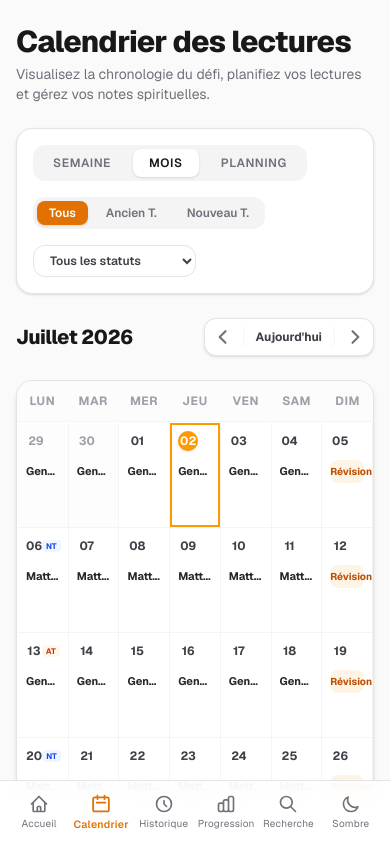
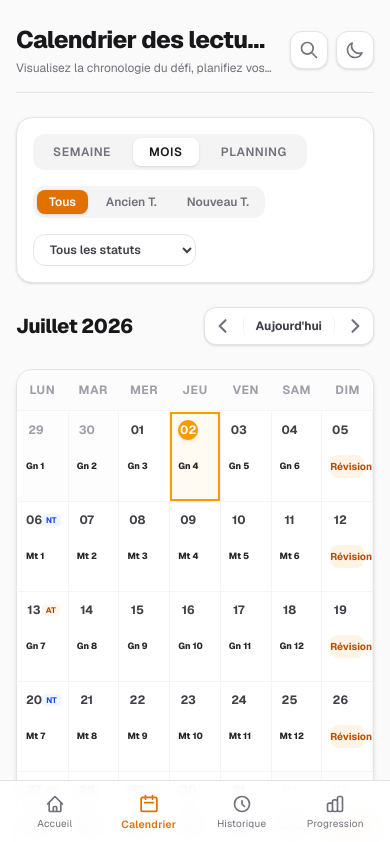
Before and after one commit to digitechproject/bibleplan, a Next.js app: page /calendar in a window 390 px wide. Shown: the top 842 px of the page. Built offline with nearby package versions, Linux system fonts and the light colour scheme.

Commit message:
style: optimize mobile navigation, page headers and calendar mobile UX

```diff
--- a/src/app/calendar/page.tsx
+++ b/src/app/calendar/page.tsx
@@ -2,18 +2,15 @@
 
 import React, { Suspense } from 'react';
 import CalendarView from '@/components/CalendarView';
+import PageHeader from '@/components/PageHeader';
 
 export default function CalendarPage() {
   return (
     <div className="space-y-6">
-      <div>
-        <h1 className="text-3xl font-extrabold text-zinc-900 dark:text-zinc-50 tracking-tight">
-          Calendrier des lectures
-        </h1>
-        <p className="text-sm text-zinc-500 dark:text-zinc-400 mt-1">
-          Visualisez la chronologie du défi, planifiez vos lectures et gérez vos notes spirituelles.
-        </p>
-      </div>
+      <PageHeader
+        title="Calendrier des lectures"
+        subtitle="Visualisez la chronologie du défi, planifiez vos lectures et gérez vos notes spirituelles."
+      />
 
       <Suspense fallback={
         <div className="space-y-6 animate-pulse">
--- a/src/app/history/page.tsx
+++ b/src/app/history/page.tsx
@@ -5,6 +5,7 @@ import { useReadingPlan } from '@/hooks/useReadingPlan';
 import { START_DATE_STR, formatHumanDate, formatHumanMonth } from '@/utils/dateUtils';
 import { BIBLE_BOOKS } from '@/data/bibleData';
 import NoteModal from '@/components/NoteModal';
+import PageHeader from '@/components/PageHeader';
 
 export default function HistoryPage() {
   const { getDaysForPeriod, todayStr, toggleRead, getDayNote, isMounted } = useReadingPlan();
@@ -86,14 +87,10 @@ export default function HistoryPage() {
 
   return (
     <div className="space-y-6 pb-12">
-      <div>
-        <h1 className="text-3xl font-extrabold text-zinc-900 dark:text-zinc-50 tracking-tight">
-          Historique des lectures
-        </h1>
-        <p className="text-sm text-zinc-500 dark:text-zinc-400 mt-1">
-          Consultez et gérez vos lectures et notes passées depuis le début du défi.
-        </p>
-      </div>
+      <PageHeader
+        title="Historique des lectures"
+        subtitle="Consultez et gérez vos lectures et notes passées depuis le début du défi."
+      />
 
       {/* Zone de filtres */}
       <div className="bg-white dark:bg-zinc-900 border border-zinc-200 dark:border-zinc-800 p-5 rounded-2xl shadow-sm space-y-4">
--- a/src/app/page.tsx
+++ b/src/app/page.tsx
@@ -5,6 +5,7 @@ import Link from 'next/link';
 import { useReadingPlan } from '@/hooks/useReadingPlan';
 import TodayCard from '@/components/TodayCard';
 import ProgressSummary from '@/components/ProgressSummary';
+import PageHeader from '@/components/PageHeader';
 import { addDays, formatDate, formatHumanDate } from '@/utils/dateUtils';
 
 export default function Home() {
@@ -31,27 +32,7 @@ export default function Home() {
   return (
     <div className="space-y-8 pb-10">
       {/* En-tête de bienvenue */}
-      <div className="flex flex-col sm:flex-row sm:items-center sm:justify-between gap-4">
-        <div>
-          <h1 className="text-3xl font-extrabold text-zinc-900 dark:text-zinc-50 tracking-tight">
-            Bonjour
-          </h1>
-          <p className="text-sm text-zinc-500 dark:text-zinc-400 mt-1">
-            Prêt pour votre lecture quotidienne ?
-          </p>
-        </div>
-
-        {/* Accès direct au calendrier */}
-        <Link
-          href="/calendar"
-          className="inline-flex items-center gap-2 px-5 py-2.5 rounded-xl bg-amber-500/10 hover:bg-amber-500/20 text-amber-700 dark:text-amber-400 font-semibold text-sm border border-amber-500/20 transition-all duration-200 self-start sm:self-auto"
-        >
-          <svg className="w-5 h-5" fill="none" viewBox="0 0 24 24" stroke="currentColor" strokeWidth={2}>
-            <path strokeLinecap="round" strokeLinejoin="round" d="M8 7V3m8 4V3m-9 8h10M5 21h14a2 2 0 002-2V7a2 2 0 00-2-2H5a2 2 0 00-2 2v12a2 2 0 002 2z" />
-          </svg>
-          Voir le calendrier complet
-        </Link>
-      </div>
+      <PageHeader title="Bonjour" subtitle="Prêt pour votre lecture quotidienne ?" />
 
       {/* Grid principal */}
       <div className="grid grid-cols-1 lg:grid-cols-3 gap-8">
--- a/src/app/progress/page.tsx
+++ b/src/app/progress/page.tsx
@@ -3,6 +3,7 @@
 import React, { useState, useMemo } from 'react';
 import { useReadingPlan } from '@/hooks/useReadingPlan';
 import { BIBLE_BOOKS } from '@/data/bibleData';
+import PageHeader from '@/components/PageHeader';
 
 export default function ProgressPage() {
   const { readDates, stats, getReadingDay, isMounted } = useReadingPlan();
@@ -81,14 +82,10 @@ export default function ProgressPage() {
 
   return (
     <div className="space-y-8 pb-12">
-      <div>
-        <h1 className="text-3xl font-extrabold text-zinc-900 dark:text-zinc-50 tracking-tight">
-          Progression de lecture
-        </h1>
-        <p className="text-sm text-zinc-500 dark:text-zinc-400 mt-1">
-          Suivez votre avancement livre par livre et observez vos statistiques s'améliorer au fil du temps.
-        </p>
-      </div>
+      <PageHeader
+        title="Progression de lecture"
+        subtitle="Suivez votre avancement livre par livre et observez vos statistiques s'améliorer au fil du temps."
+      />
 
       {/* Cartes de statistiques en haut */}
       <div className="grid grid-cols-1 md:grid-cols-3 gap-6">
--- a/src/app/search/page.tsx
+++ b/src/app/search/page.tsx
@@ -4,6 +4,7 @@ import React, { useState, useMemo } from 'react';
 import { useReadingPlan } from '@/hooks/useReadingPlan';
 import { START_DATE_STR, formatHumanDate, addDays } from '@/utils/dateUtils';
 import NoteModal from '@/components/NoteModal';
+import PageHeader from '@/components/PageHeader';
 
 export default function SearchPage() {
   const { notes, getReadingDay, getDaysForPeriod, isMounted } = useReadingPlan();
@@ -64,14 +65,10 @@ export default function SearchPage() {
 
   return (
     <div className="space-y-6 pb-12">
-      <div>
-        <h1 className="text-3xl font-extrabold text-zinc-900 dark:text-zinc-50 tracking-tight">
-          Recherche globale
-        </h1>
-        <p className="text-sm text-zinc-500 dark:text-zinc-400 mt-1">
-          Recherchez un livre, un chapitre, une note, une date ou une semaine dans tout le planning sur 3 ans.
-        </p>
-      </div>
+      <PageHeader
+        title="Recherche globale"
+        subtitle="Recherchez un livre, un chapitre, une note, une date ou une semaine."
+      />
 
       {/* Barre de recherche */}
       <div className="relative">
--- a/src/components/CalendarView.tsx
+++ b/src/components/CalendarView.tsx
@@ -14,6 +14,7 @@ import {
   formatHumanDate
 } from '../utils/dateUtils';
 import NoteModal from './NoteModal';
+import TodayCard from './TodayCard';
 
 export default function CalendarView() {
   const router = useRouter();
@@ -272,10 +273,15 @@ export default function CalendarView() {
               return (
                 <div
                   key={idx}
-                  className={`min-h-[105px] p-2 flex flex-col justify-between transition-all duration-200 relative group ${
+                  onClick={() => updateUrl({ date: day.date })}
+                  className={`cursor-pointer min-h-[90px] md:min-h-[105px] p-2 flex flex-col justify-between transition-all duration-200 relative group ${
                     !isCurrentMonth ? 'bg-zinc-50/40 dark:bg-zinc-950/20 text-zinc-300 dark:text-zinc-700' : ''
                   } ${
-                    isToday ? 'ring-2 ring-amber-500 ring-inset z-10' : ''
+                    day.date === currentDateStr
+                      ? 'ring-2 ring-amber-500 ring-inset bg-amber-500/5 dark:bg-amber-950/10 z-10'
+                      : isToday
+                      ? 'ring-1 ring-amber-500/50 dark:ring-amber-500/30 ring-inset z-10'
+                      : ''
                   } ${
                     !isMatch ? 'opacity-25' : 'opacity-100'
                   }`}
@@ -309,18 +315,28 @@ export default function CalendarView() {
                         Révision
                       </span>
                     ) : (
-                      <span className="text-[11px] font-bold text-zinc-800 dark:text-zinc-200 truncate" title={day.label}>
-                        {day.label}
-                      </span>
+                      <>
+                        {/* Nom complet sur écran large */}
+                        <span className="hidden sm:inline text-[11px] font-bold text-zinc-800 dark:text-zinc-200 truncate" title={day.label}>
+                          {day.label}
+                        </span>
+                        {/* Abréviation compacte sur mobile */}
+                        <span className="inline sm:hidden text-[9px] font-extrabold text-zinc-800 dark:text-zinc-200 truncate" title={day.label}>
+                          {day.book ? `${day.book.aelfAbbr} ${day.chapter}` : ''}
+                        </span>
+                      </>
                     )}
                   </div>
 
                   {/* Actions de pied de cellule */}
-                  <div className="flex items-center justify-between pt-1 opacity-0 group-hover:opacity-100 focus-within:opacity-100 transition-opacity duration-200">
+                  <div className="hidden sm:flex items-center justify-between pt-1 opacity-0 group-hover:opacity-100 focus-within:opacity-100 transition-opacity duration-200">
                     <div className="flex gap-1">
                       {/* Note */}
                       <button
-                        onClick={() => setSelectedNoteDate(day.date)}
+                        onClick={(e) => {
+                          e.stopPropagation();
+                          setSelectedNoteDate(day.date);
+                        }}
                         className={`p-1 rounded hover:bg-zinc-100 dark:hover:bg-zinc-800 transition-colors ${
                           hasNote ? 'text-amber-600 dark:text-amber-500' : 'text-zinc-400'
                         }`}
@@ -337,6 +353,7 @@ export default function CalendarView() {
                           href={day.url}
                           target="_blank"
                           rel="noopener noreferrer"
+                          onClick={(e) => e.stopPropagation()}
                           className="p-1 rounded text-zinc-400 hover:text-amber-600 dark:hover:text-amber-400 hover:bg-zinc-100 dark:hover:bg-zinc-800 transition-colors"
                           title="Lire le chapitre (AELF)"
                         >
@@ -349,7 +366,10 @@ export default function CalendarView() {
 
                     {/* Statut check */}
                     <button
-                      onClick={() => toggleRead(day.date)}
+                      onClick={(e) => {
+                        e.stopPropagation();
+                        toggleRead(day.date);
+                      }}
                       className={`p-1 rounded transition-colors ${
                         day.status === 'read'
                           ? 'text-emerald-600 dark:text-emerald-500 hover:bg-emerald-50 dark:hover:bg-emerald-950/20'
@@ -584,6 +604,13 @@ export default function CalendarView() {
           onClose={() => setSelectedNoteDate(null)}
         />
       )}
+      {/* Détail du jour sélectionné */}
+      <div className="mt-8 border-t border-zinc-200 dark:border-zinc-800/80 pt-6">
+        <h3 className="text-xs font-bold uppercase tracking-wider text-zinc-400 dark:text-zinc-500 mb-4 px-1">
+          Détails de la lecture sélectionnée
+        </h3>
+        <TodayCard dateStr={currentDateStr} />
+      </div>
     </div>
   );
 }
--- a/src/components/Navigation.tsx
+++ b/src/components/Navigation.tsx
@@ -114,7 +114,7 @@ export default function Navigation() {
 
       {/* Barre de navigation inférieure (Mobile) */}
       <nav className="fixed bottom-0 left-0 right-0 z-40 md:hidden border-t border-zinc-200 dark:border-zinc-800 bg-white/90 dark:bg-zinc-950/90 backdrop-blur-md flex items-center justify-around h-16 px-2 safe-bottom transition-colors duration-200">
-        {navItems.map(item => {
+        {navItems.filter(item => item.path !== '/search').map(item => {
           const isActive = pathname === item.path;
           return (
             <Link
@@ -131,26 +131,6 @@ export default function Navigation() {
             </Link>
           );
         })}
-        {isMounted && (
-          <button
-            onClick={toggleTheme}
-            className="flex flex-col items-center justify-center flex-1 py-1 text-zinc-500 dark:text-zinc-500"
-            aria-label="Changer de thème"
-          >
-            <div className="mb-0.5">
-              {theme === 'dark' ? (
-                <svg className="w-5 h-5" fill="none" viewBox="0 0 24 24" stroke="currentColor" strokeWidth={2}>
-                  <path strokeLinecap="round" strokeLinejoin="round" d="M12 3v1m0 16v1m9-9h-1M4 12H3m15.364-6.364l-.707.707M6.364 17.636l-.707.707M6.364 6.364l-.707-.707M17.364 17.636l-.707-.707M12 8a4 4 0 100 8 4 4 0 000-8z" />
-                </svg>
-              ) : (
-                <svg className="w-5 h-5" fill="none" viewBox="0 0 24 24" stroke="currentColor" strokeWidth={2}>
-                  <path strokeLinecap="round" strokeLinejoin="round" d="M20.354 15.354A9 9 0 018.646 3.646 9.003 9.003 0 0012 21a9.003 9.003 0 008.354-5.646z" />
-                </svg>
-              )}
-            </div>
-            <span className="text-[10px] tracking-wide">{theme === 'dark' ? 'Clair' : 'Sombre'}</span>
-          </button>
-        )}
       </nav>
     </>
   );
--- /dev/null
+++ b/src/components/PageHeader.tsx
@@ -0,0 +1,67 @@
+'use client';
+
+import React from 'react';
+import Link from 'next/link';
+import { usePathname } from 'next/navigation';
+import { useReadingPlan } from '../hooks/useReadingPlan';
+
+interface PageHeaderProps {
+  title: string;
+  subtitle?: string;
+}
+
+export default function PageHeader({ title, subtitle }: PageHeaderProps) {
+  const pathname = usePathname();
+  const { theme, toggleTheme, isMounted } = useReadingPlan();
+
+  const isSearchPage = pathname === '/search';
+
+  return (
+    <div className="flex items-center justify-between gap-4 border-b border-zinc-200 dark:border-zinc-800/80 pb-4 mb-6">
+      <div className="min-w-0 flex-1">
+        <h1 className="text-2xl md:text-3xl font-extrabold text-zinc-900 dark:text-zinc-50 tracking-tight truncate" title={title}>
+          {title}
+        </h1>
+        {subtitle && (
+          <p className="text-xs md:text-sm text-zinc-500 dark:text-zinc-400 mt-1 truncate">
+            {subtitle}
+          </p>
+        )}
+      </div>
+
+      <div className="flex items-center gap-2 shrink-0">
+        {/* Bouton de recherche */}
+        {!isSearchPage && (
+          <Link
+            href="/search"
+            className="p-2 rounded-xl border border-zinc-200 dark:border-zinc-800 bg-white dark:bg-zinc-900 text-zinc-500 dark:text-zinc-400 hover:text-amber-600 dark:hover:text-amber-500 hover:bg-zinc-50 dark:hover:bg-zinc-850/50 shadow-sm transition-all duration-200"
+            aria-label="Rechercher"
+          >
+            <svg className="w-5 h-5" fill="none" viewBox="0 0 24 24" stroke="currentColor" strokeWidth={2}>
+              <path strokeLinecap="round" strokeLinejoin="round" d="M21 21l-6-6m2-5a7 7 0 11-14 0 7 7 0 0114 0z" />
+            </svg>
+          </Link>
+        )}
+
+        {/* Bouton de Thème */}
+        {isMounted && (
+          <button
+            onClick={toggleTheme}
+            className="p-2 rounded-xl border border-zinc-200 dark:border-zinc-800 bg-white dark:bg-zinc-900 text-zinc-500 dark:text-zinc-400 hover:text-amber-600 dark:hover:text-amber-500 hover:bg-zinc-50 dark:hover:bg-zinc-850/50 shadow-sm transition-all duration-200"
+            aria-label="Changer de thème"
+          >
+            {theme === 'dark' ? (
+              <svg className="w-5 h-5" fill="none" viewBox="0 0 24 24" stroke="currentColor" strokeWidth={2}>
+                <path strokeLinecap="round" strokeLinejoin="round" d="M12 3v1m0 16v1m9-9h-1M4 12H3m15.364-6.364l-.707.707M6.364 17.636l-.707.707M6.364 6.364l-.707-.707M17.364 17.636l-.707-.707M12 8a4 4 0 100 8 4 4 0 000-8z" />
+              </svg>
+            ) : (
+              <svg className="w-5 h-5" fill="none" viewBox="0 0 24 24" stroke="currentColor" strokeWidth={2}>
+                <path strokeLinecap="round" strokeLinejoin="round" d="M20.354 15.354A9 9 0 018.646 3.646 9.003 9.003 0 0012 21a9.003 9.003 0 008.354-5.646z" />
+              </svg>
+            )}
+          </button>
+        )}
+      </div>
+    </div>
+  );
+}
```
